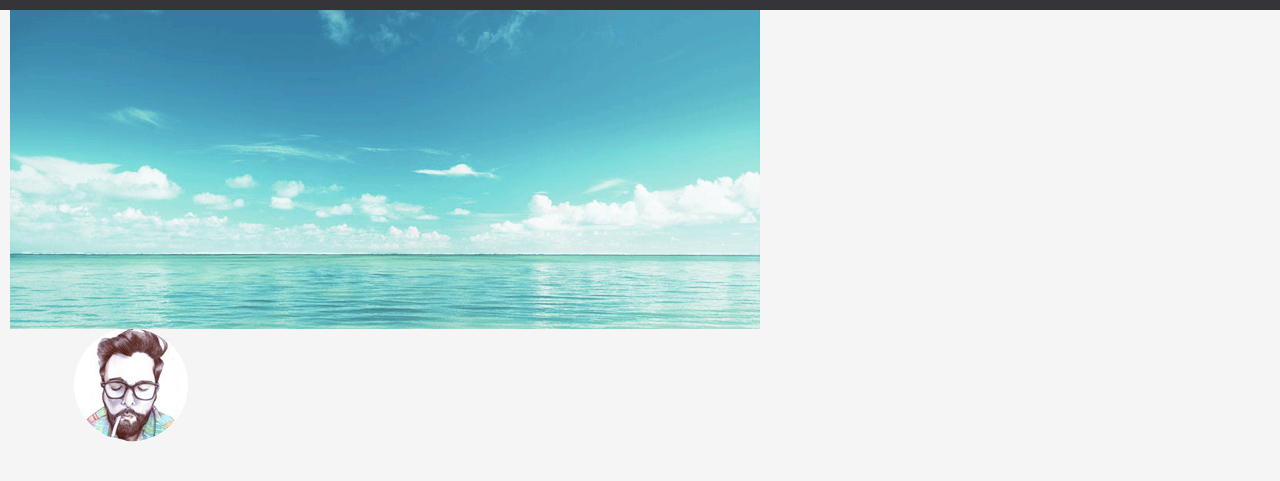
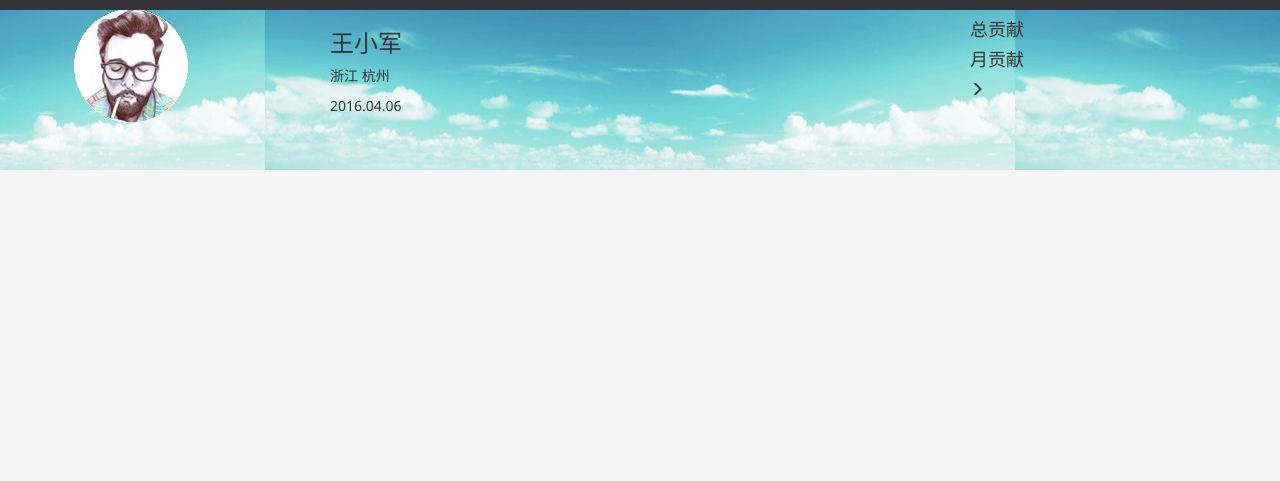
Before and after one commit to LiMinmumu/workHTML-0427, a website: page views/contacterHomepage.html in a window 1280 px wide. Shown: the part 39-520 px from the top of the page. Drawn offline with Linux system fonts and the light colour scheme; files whose address does not match are found by name.

Commit message:
联络员首页页面和css

```diff
--- a/public/css/contacter.css
+++ b/public/css/contacter.css
@@ -229,6 +229,7 @@ input::-webkit-input-placeholder{
     color: #999999;
 }
 /*申请协议页面*/
+
 .fish-agreement-hr{
     font-size: xx-small;
     background: #000;
@@ -237,3 +238,8 @@ input::-webkit-input-placeholder{
 .fish-margintop-agreement{
     margin-top: 100px;
 }
+/*联络员主页*/
+.fish-home-background{
+    height: 160px;
+    background: gray url("../images/member-bg.png") center;
+}
--- a/views/contacterHomepage.html
+++ b/views/contacterHomepage.html
@@ -28,11 +28,19 @@
 </header>
 <!--主体-->
 <div class="container-fluid">
-    <img src="/images/member-bg.png" data-rel="" alt="" class="img-responsive "/>
-    <div class="row">
-        <div class="col-xs-14 col-xs-offset-1">
+    <div class="row fish-home-background">
+        <div class="col-xs-4 col-xs-offset-1 fish-back">
             <img src="/images/icon-portrait-03.png" class="img-responsive" />
-
+        </div>
+        <div class="col-xs-6 fish-back">
+           <h3 id="username">王小军</h3>
+            <p id="userarea">浙江&nbsp杭州</p>
+            <span id="date">2016.04.06</span>
+        </div>
+        <div class="col-xs-5 col-xs-offset-4 fish-back ">
+            <h4>总贡献</h4>
+            <h4>月贡献</h4>
+            <i class="glyphicon glyphicon-menu-right" aria-hidden="true"></i>
         </div>
     </div>
 </div>
```
Also changed, not shown: views/applyNewContacter.html (+1 -2 lines).
